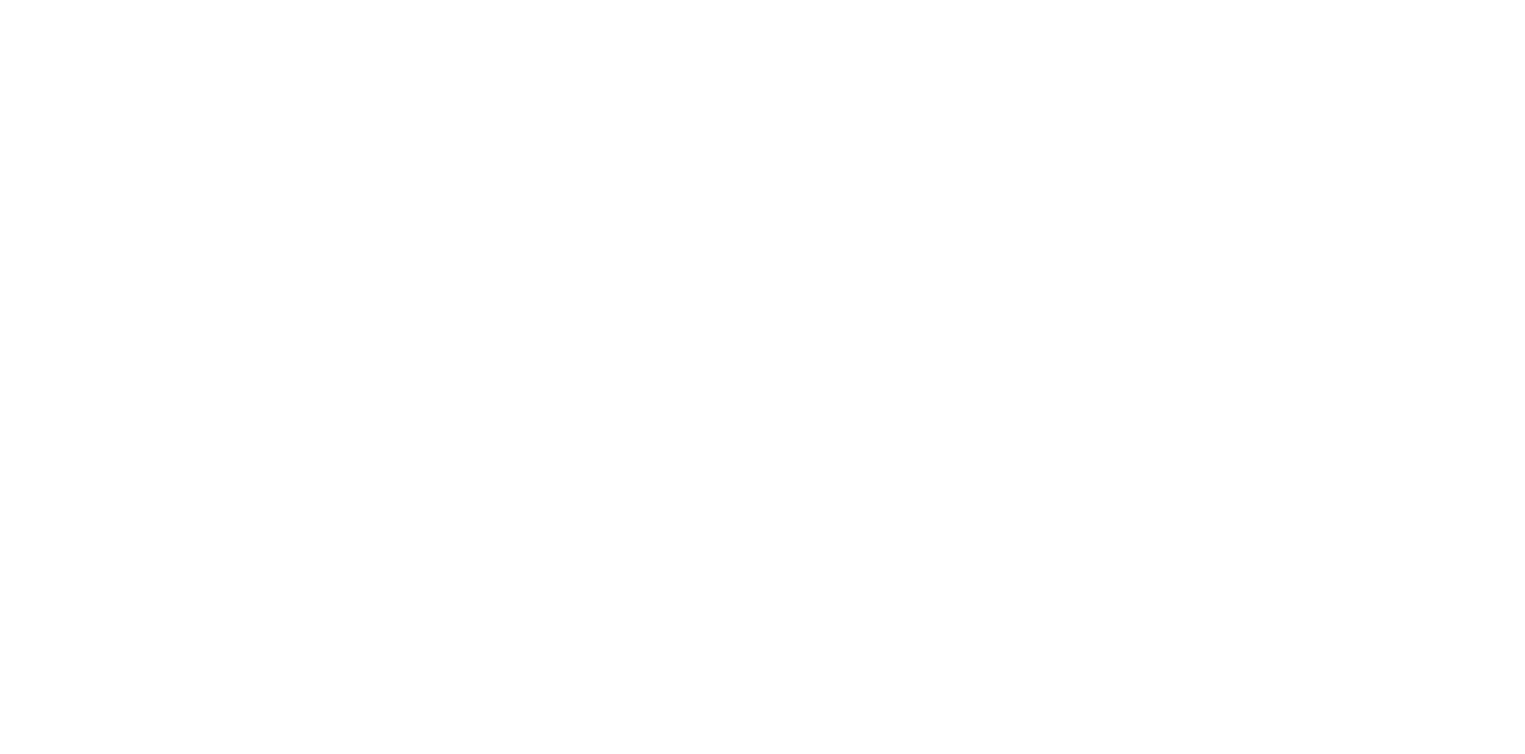
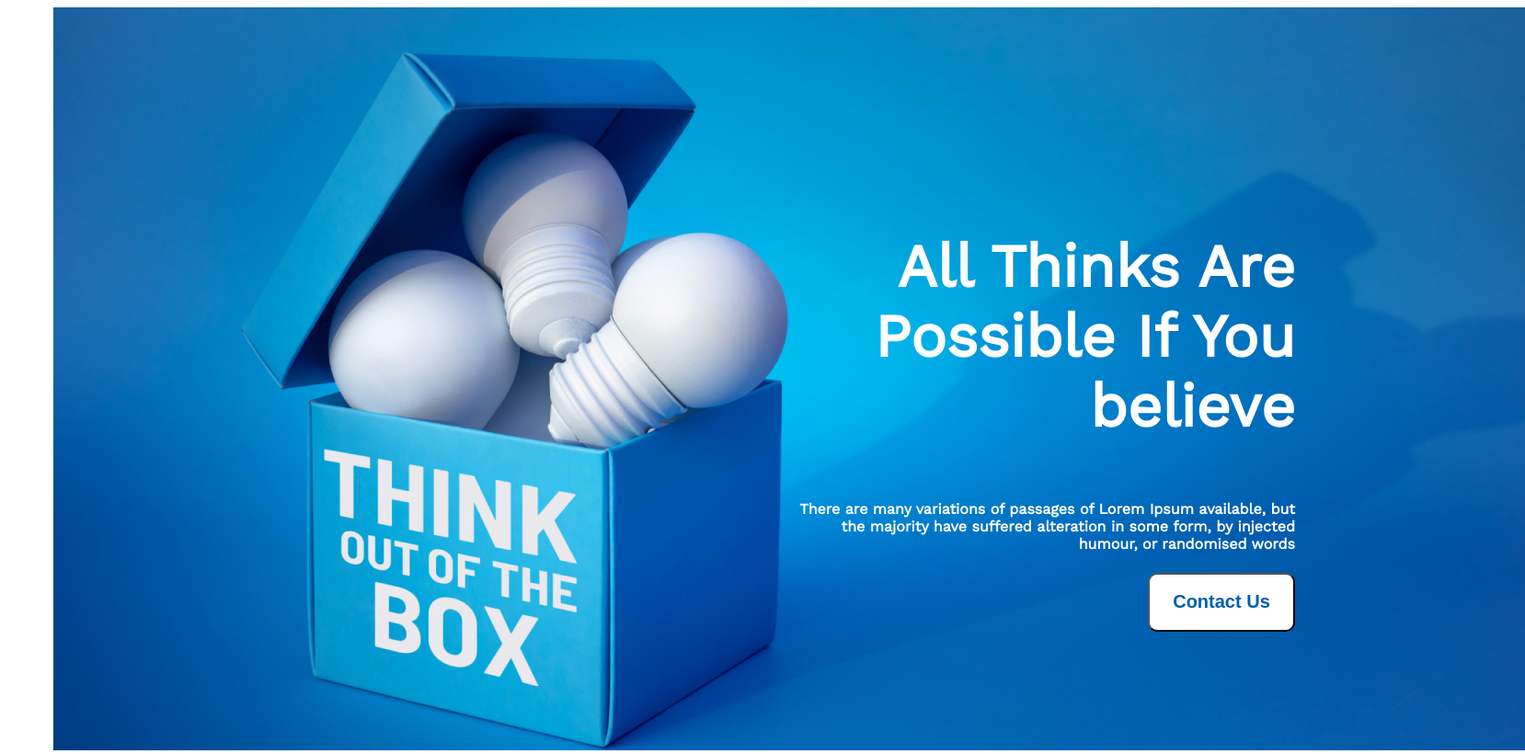
Before and after one commit to simsactive/simon-1st-assignment, a plain HTML site: page index.html in a window 1280 px wide. Shown: the whole page at 92% size, 1658 px wide, since content can reach past the window. Drawn offline with nearby package versions, Linux system fonts and the light colour scheme.

Commit message:
banner and banner-style added

```diff
--- a/index.html
+++ b/index.html
@@ -6,8 +6,20 @@
     <meta name="viewport" content="width=device-width, initial-scale=1.0">
     <title>Simon 1st Assignment</title>
     <link rel="stylesheet" href="styles/assignment.css">
+    <link rel="preconnect" href="https://fonts.googleapis.com"><link rel="preconnect" href="https://fonts.gstatic.com" crossorigin><link href="https://fonts.googleapis.com/css2?family=Open+Sans&family=Work+Sans&display=swap" rel="stylesheet">
+
+    <!-- banner and banner-style -->
 </head>
 <body>
-
+    <div class="banner">
+        <img src="./images/banner/banner3.png" alt="banner">
+        <div class="banner-text">
+            <h1 class="banner-title">All Thinks Are Possible If You believe</h1>
+            <h4 class="banner=description">There are many variations of passages of Lorem Ipsum available, but the majority have suffered alteration in some form, by injected humour, or randomised words</h4>
+            <div class="button">
+                <button class="btn-primary">Contact Us</button>
+            </div>
+        </div>
+    </div>
 </body>
 </html>
--- a/styles/assignment.css
+++ b/styles/assignment.css
@@ -0,0 +1,48 @@
+/* banner style  */
+
+.banner {
+    position: absolute;
+    width: 1600px;
+    height: 808px;
+    font-family: 'Work Sans';
+    font-style: normal;
+}
+
+.banner img {
+    width: 100%;
+    height: 100%;
+    padding-left: 50px;
+}
+
+.banner .banner-text {
+    position: absolute;
+    top: 200px;
+    bottom: 0;
+    right: 200px;
+    left: 850px;
+    display: flex;
+    color: white;
+    text-align: right;
+    flex-direction: column;
+}
+
+.banner-title {
+    font-weight: 700;
+    font-size: 65px;
+}
+
+.banner-description {
+    right: 100px;
+    left: 876px;
+}
+
+.btn-primary {
+    width: 160px;
+    height: 64px;
+    border-radius: 10px;
+    font-weight: 600;
+    font-size: 20px;
+    line-height: 23px;
+    color: #005FAC;
+    background-color: white;
+}
```
